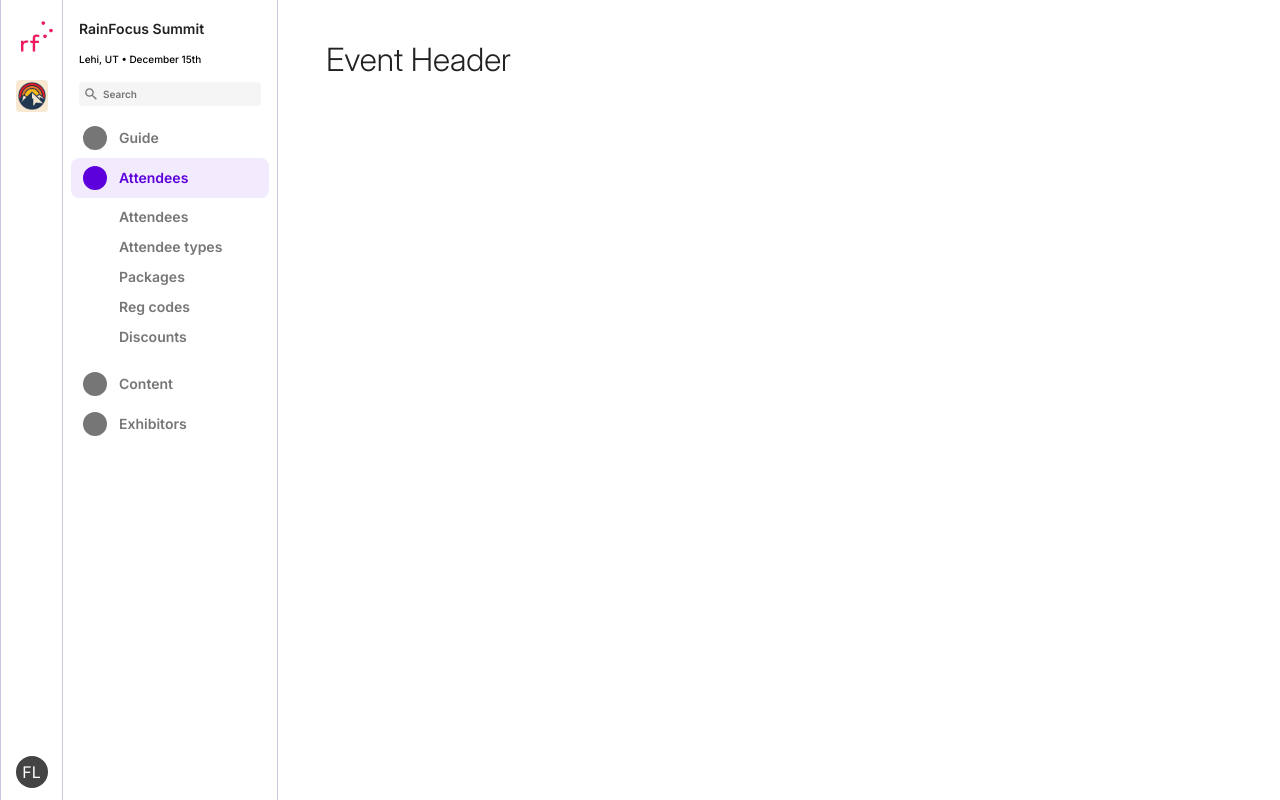
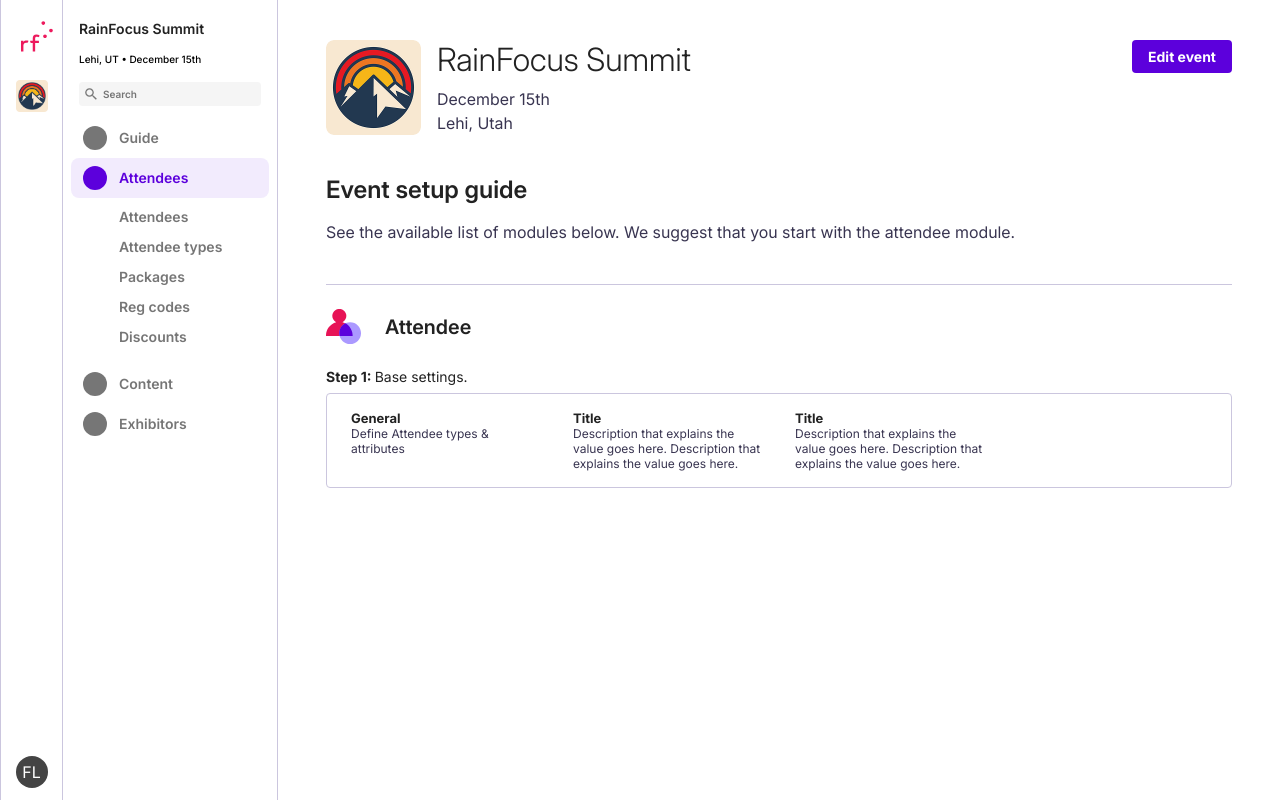
Before and after one commit to MFlanagan7/rainfocus-ui-challenge, a React (Vite) app: page / in a window 1280 px wide. Built offline with nearby package versions, Linux system fonts and the light colour scheme.

Commit message:
Add event header, guide intro, and Step 1 card

```diff
--- a/src/App.module.scss
+++ b/src/App.module.scss
@@ -1,12 +1,83 @@
+@use './styles/mixins' as *;
+
 .app {
     display: grid;
     grid-template-columns: var(--rail-width) var(--sidebar-width) 1fr;
     min-height: 100dvh;
 }
 .main {
+    display: flex;
+    flex-direction: column;
+    gap: var(--section-gap);
     padding: var(--main-padding);
 
     h1, h2, h3, h4, h5, p {
         max-width: 70ch;
     }
 }
+.header {
+    display: flex;
+    align-items: flex-start;
+    gap: var(--space-4);
+}
+.eventHeadline {
+    margin-bottom: var(--space-2);
+}
+.logo {
+    height: var(--event-logo-size);
+    width: var(--event-logo-size);
+    border-radius: var(--radius-md);
+}
+.button {
+    @include text(paragraph-admin);
+    background: var(--color-primary);
+    color: var(--color-text-inverse);
+    margin-left: auto;
+    border: 0;
+    border-radius: var(--radius-sm);
+    padding: var(--space-2) var(--space-4);
+}
+.pageHeadline {
+    margin-bottom: var(--space-4);
+}
+.accordion {
+    border-top: 1px solid var(--color-border);
+    padding-top: var(--space-6);
+    display: flex;
+    flex-direction: column;
+    gap: var(--space-6);
+}
+.accordionHeader {
+    display: flex;
+    align-items: center;
+    gap: var(--space-6);
+}
+.attendeeIcon {
+    height: 35px;
+    width: 35px;
+}
+.step1Section {
+    display: flex;
+    flex-direction: column;
+    gap: var(--space-2);
+}
+.step1Header {
+    @include text(paragraph-admin);
+}
+.headerText {
+    font-weight: 400;
+}
+.step1Body {
+    border: 1px solid var(--color-border);
+    border-radius: var(--radius-sm);
+    padding: var(--space-4) var(--space-6);
+    display: grid;
+    grid-template-columns: 1fr 1fr 1fr 1fr;
+    gap: var(--space-8);
+}
+.cardTitle {
+    @include text(card-title);
+}
+.cardBody {
+    @include text(card-description)
+}
--- a/src/App.tsx
+++ b/src/App.tsx
@@ -2,6 +2,7 @@ import styles from './App.module.scss'
 import Rail from "./components/Rail/Rail";
 import Sidebar from "./components/Sidebar/Sidebar";
 import { events } from './data/events';
+import attendee from './assets/graphics/attendee.svg'
 
 const current = events[0]
 
@@ -11,7 +12,49 @@ function App() {
       <Rail events={events} activeId={current.id} />
       <Sidebar event={current} activeNavId='attendees' />
       <main className={styles.main}>
-        <h1>Event Header</h1>
+        <header className={styles.header}>
+          <img className={styles.logo} src={current.logoUrl} alt='' />
+          <div className={styles.headerDetails}>
+            <h1 className={styles.eventHeadline}>{current.name}</h1>
+            <p>{current.date}</p>
+            <p>{current.city}, {current.state}</p>
+          </div>
+          <button className={styles.button} type='button'>Edit event</button>
+        </header>
+        <section className={styles.section1}>
+          <h2 className={styles.pageHeadline}>Event setup guide</h2>
+          <p>See the available list of modules below. We suggest that you start with the attendee module.</p>
+        </section>
+        <section className={styles.accordion}>
+          <header className={styles.accordionHeader}>
+            <img className={styles.attendeeIcon} src={attendee} alt='' />
+            <h3>Attendee</h3>
+          </header>
+          <section className={styles.step1Section}>
+            <h4 className={styles.step1Header}>Step 1: <span className={styles.headerText}>Base settings.</span></h4>
+            <div className={styles.step1Body}>
+              <div>
+                <h5 className={styles.cardTitle}>General</h5>
+                <p className={styles.cardBody}>Define Attendee types & attributes</p>
+              </div>
+              <div>
+                <h5 className={styles.cardTitle}>Title</h5>
+                <p className={styles.cardBody}>Description that explains the value goes here. Description that explains the value goes here. </p>
+              </div>
+              <div>
+                <h5 className={styles.cardTitle}>Title</h5>
+                <p className={styles.cardBody}>Description that explains the value goes here. Description that explains the value goes here. </p>
+              </div>
+            </div>
+
+          </section>
+          <section className={styles.step2}>
+
+          </section>
+          <section className={styles.step3}>
+
+          </section>
+        </section>
       </main>
     </div>
   )
```
